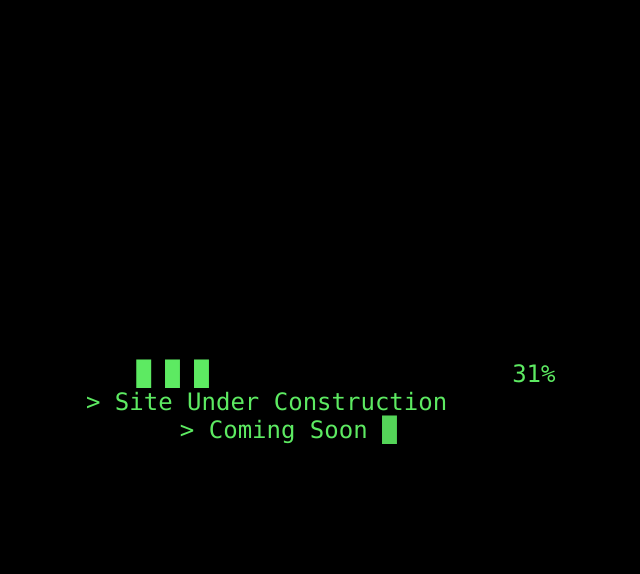
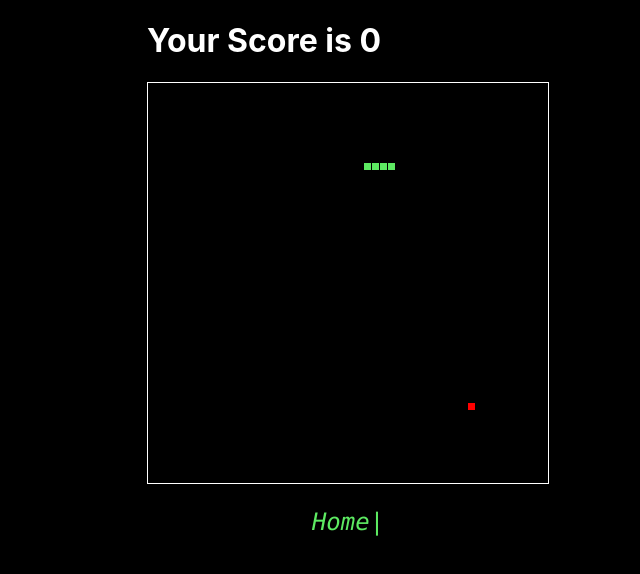
Before and after one commit to jaypavasiya/jaypavasiya.github.io, a React (Create React App) app: page /#snake-game in a window 1280 px wide. Shown: the top 574 px of the page, without its empty margins (292-932 px from the left). Built offline with nearby package versions, Linux system fonts and the light colour scheme.

Commit message:
add snake game

```diff
--- a/package.json
+++ b/package.json
@@ -9,7 +9,7 @@
     "node-sass": "^7.0.1",
     "react": "^18.0.0",
     "react-dom": "^18.0.0",
-    "react-router-dom": "^6.3.0",
+    "react-router-dom": "^5.2.0",
     "react-scripts": "5.0.1",
     "web-vitals": "^2.1.4"
   },
--- a/src/App.js
+++ b/src/App.js
@@ -1,16 +1,15 @@
 import './App.scss';
 
 import {
-    BrowserRouter,
+    HashRouter,
 } from "react-router-dom";
-import Router from './Router';
+import Routers from './Router';
 
 function App() {
     return (
-        <BrowserRouter>
-                <Router />
-        </BrowserRouter>
-
+        <HashRouter hashType='noslash'>
+            <Routers />
+        </HashRouter>
     );
 }
 
--- a/src/App.scss
+++ b/src/App.scss
@@ -38,6 +38,17 @@ body {
     animation: 1.5s infinite normal cursor;
   }
 
+  &.link {
+    top: auto;
+    position: unset;
+    margin-top: 20px;
+
+    a{
+      color: #5dea62;
+      text-decoration: none;
+      font-style: italic;
+    }
+  }
 }
 
 
--- a/src/Page/Snake.js
+++ b/src/Page/Snake.js
@@ -139,10 +139,15 @@ function Snake() {
 	}
 
 	return (
+		<>
 		<div className='snake_game'>
 			<h1>Your Score is {score}</h1>
 			<canvas width="400" height="400" id="game"></canvas>
 		</div>
+			<div className='ComingSoon link' >
+			<a href='/'>Home|</a>
+		</div>
+		</>
 	);
 }
 
--- a/src/Router.js
+++ b/src/Router.js
@@ -1,6 +1,6 @@
 import React from 'react'; //{ Suspense }
 import {
-    Route, Routes
+    Route, Switch
 } from "react-router-dom";
 import Home from './Page/Home.js';
 import Snake from './Page/Snake.js';
@@ -8,12 +8,13 @@ function Routers() {
     return (
 
         <React.Fragment>
-            <Routes>
+            <Switch>
                 {/* <Suspense fallback={<Loader />} > */}
                 {/* <PrivateRoutes exact path='/' component={LoginDemo}></PrivateRoutes> */}
-                <Route path='/' element={<Home />}></Route>
-                <Route path='/Snake-game' element={<Snake />}></Route>
-                {/* </Suspense> */}</Routes>
+                <Route exact path='/' render={(props) => <Home {...props} />}></Route>
+                <Route exact path='/snake-game' render={(props) => <Snake {...props} />}></Route>
+                {/* </Suspense> */}
+            </Switch>
         </React.Fragment>
     )
 }
```
Also changed, not shown: 1 other file (tests, documents, lock files or other folders).
